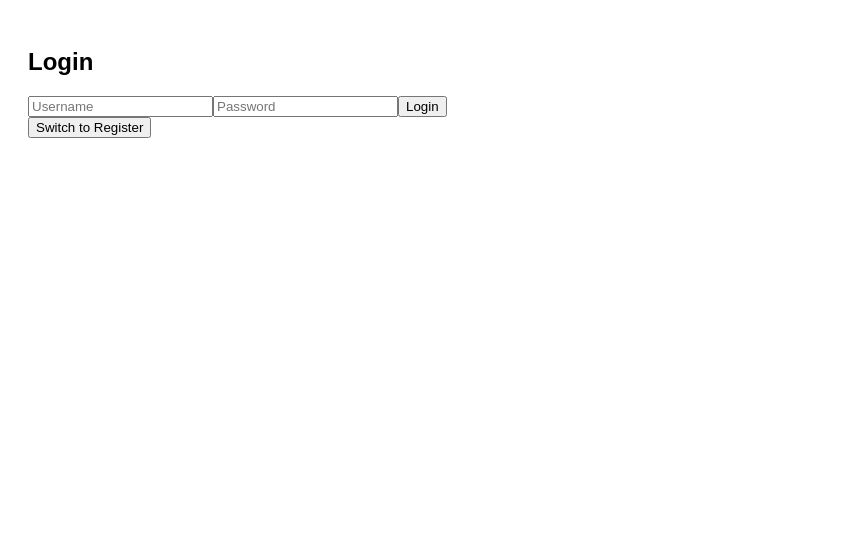
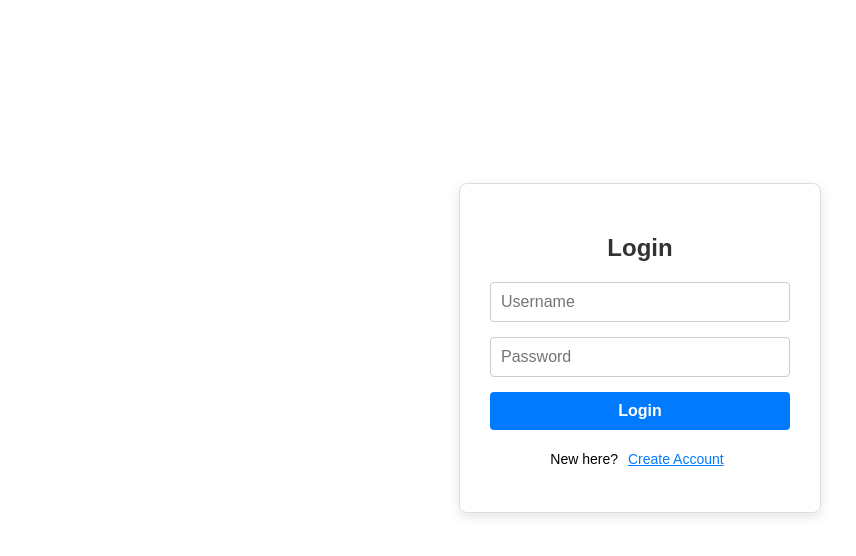
Before and after one commit to Herman-karthi/chat-application, a React (Create React App) app in the folder client/: page / in a window 1280 px wide. Shown: the top 556 px of the page, without its empty margins (0-856 px from the left). Built offline with nearby package versions, Linux system fonts and the light colour scheme; no server answers.

Commit message:
login button query cleared

```diff
--- a/client/src/Auth.js
+++ b/client/src/Auth.js
@@ -1,41 +1,156 @@
 import React, { useState } from "react";
 import axios from "axios";
+import { API_URL } from "./config"; // Import the URL helper
 
 function Auth({ setUser }) {
+  // Toggle between Login (true) and Register (false)
   const [isLogin, setIsLogin] = useState(true);
+
+  // Form Inputs
   const [username, setUsername] = useState("");
   const [password, setPassword] = useState("");
 
+  // UI States
+  const [error, setError] = useState("");
+  const [loading, setLoading] = useState(false);
+
   const handleSubmit = async (e) => {
     e.preventDefault();
+    setError(""); // Clear previous errors
+    setLoading(true); // Disable button while loading
+
+    // Decide which endpoint to hit
     const endpoint = isLogin ? "/login" : "/register";
+    const fullUrl = `${API_URL}${endpoint}`;
+
     try {
-      const res = await axios.post(endpoint, { username, password });
+      const res = await axios.post(fullUrl, { username, password });
+
       if (isLogin) {
+        // SUCCESS: Login
+        // Save token to localStorage (optional, keeps you logged in on refresh)
+        localStorage.setItem("token", res.data.token);
+        // Update App state
         setUser(res.data.user);
       } else {
-        alert("Registered! Please login.");
-        setIsLogin(true);
+        // SUCCESS: Register
+        alert("Registration Successful! Please Login now.");
+        setIsLogin(true); // Switch to login view
+        setUsername("");
+        setPassword("");
       }
     } catch (err) {
-      console.error(err);
-      alert(err.response?.data?.error || "Connection Error");
+      console.error("Auth Error:", err);
+      // specific error message from backend OR generic fallback
+      const msg = err.response?.data?.error || "Connection Failed. Is Server Running?";
+      setError(msg);
+    } finally {
+      setLoading(false); // Re-enable button
     }
   };
 
   return (
-    <div>
-      <h2>{isLogin ? "Login" : "Register"}</h2>
-      <form onSubmit={handleSubmit}>
-        <input placeholder="Username" onChange={e => setUsername(e.target.value)} />
-        <input type="password" placeholder="Password" onChange={e => setPassword(e.target.value)} />
-        <button type="submit">{isLogin ? "Login" : "Register"}</button>
-      </form>
-      <button onClick={() => setIsLogin(!isLogin)}>
-        Switch to {isLogin ? "Register" : "Login"}
-      </button>
+    <div style={styles.container}>
+      <div style={styles.card}>
+        <h2 style={styles.title}>{isLogin ? "Login" : "Register"}</h2>
+
+        {error && <div style={styles.error}>{error}</div>}
+
+        <form onSubmit={handleSubmit} style={styles.form}>
+          <input
+            style={styles.input}
+            placeholder="Username"
+            value={username}
+            onChange={e => setUsername(e.target.value)}
+            required
+          />
+          <input
+            style={styles.input}
+            type="password"
+            placeholder="Password"
+            value={password}
+            onChange={e => setPassword(e.target.value)}
+            required
+          />
+
+          <button type="submit" style={styles.button} disabled={loading}>
+            {loading ? "Please wait..." : (isLogin ? "Login" : "Register")}
+          </button>
+        </form>
+
+        <p style={styles.toggleText}>
+          {isLogin ? "New here?" : "Already have an account?"}{" "}
+          <button
+            onClick={() => { setIsLogin(!isLogin); setError(""); }}
+            style={styles.linkButton}
+          >
+            {isLogin ? "Create Account" : "Login"}
+          </button>
+        </p>
+      </div>
     </div>
   );
 }
 
+// Simple CSS-in-JS styles to make it look decent immediately
+const styles = {
+  container: {
+    display: "flex",
+    justifyContent: "center",
+    alignItems: "center",
+    height: "80vh",
+    fontFamily: "Arial, sans-serif",
+  },
+  card: {
+    padding: "30px",
+    borderRadius: "8px",
+    boxShadow: "0 4px 12px rgba(0,0,0,0.1)",
+    textAlign: "center",
+    width: "300px",
+    border: "1px solid #ddd",
+  },
+  title: {
+    marginBottom: "20px",
+    color: "#333",
+  },
+  form: {
+    display: "flex",
+    flexDirection: "column",
+    gap: "15px",
+  },
+  input: {
+    padding: "10px",
+    borderRadius: "4px",
+    border: "1px solid #ccc",
+    fontSize: "16px",
+  },
+  button: {
+    padding: "10px",
+    borderRadius: "4px",
+    border: "none",
+    backgroundColor: "#007bff",
+    color: "white",
+    fontSize: "16px",
+    cursor: "pointer",
+    fontWeight: "bold",
+  },
+  error: {
+    color: "red",
+    marginBottom: "10px",
+    fontSize: "14px",
+  },
+  toggleText: {
+    marginTop: "20px",
+    fontSize: "14px",
+  },
+  linkButton: {
+    background: "none",
+    border: "none",
+    color: "#007bff",
+    cursor: "pointer",
+    textDecoration: "underline",
+    fontSize: "14px",
+  }
+};
+
 export default Auth;
```
Also changed, not shown: 1 other file (tests, documents, lock files or other folders).
